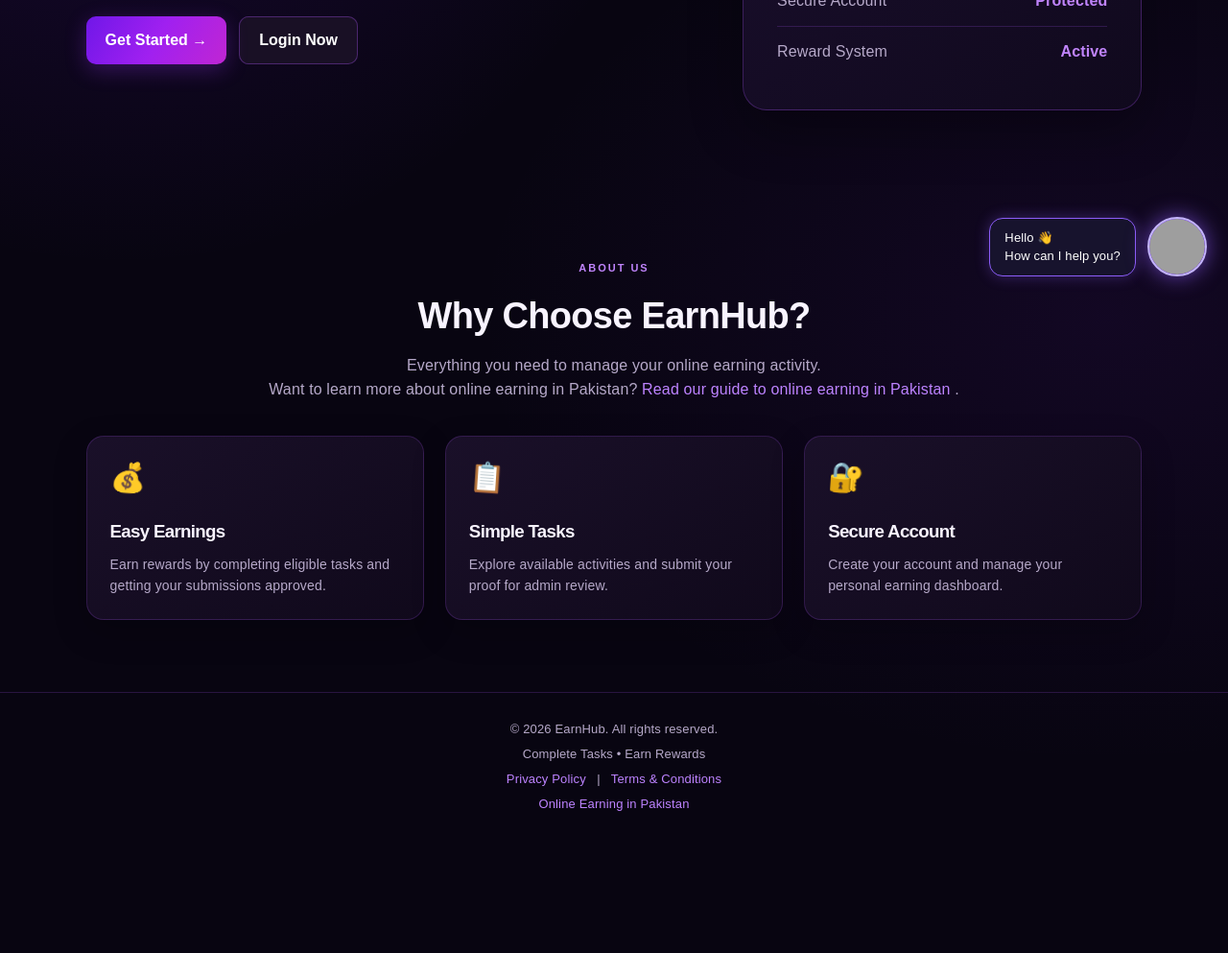
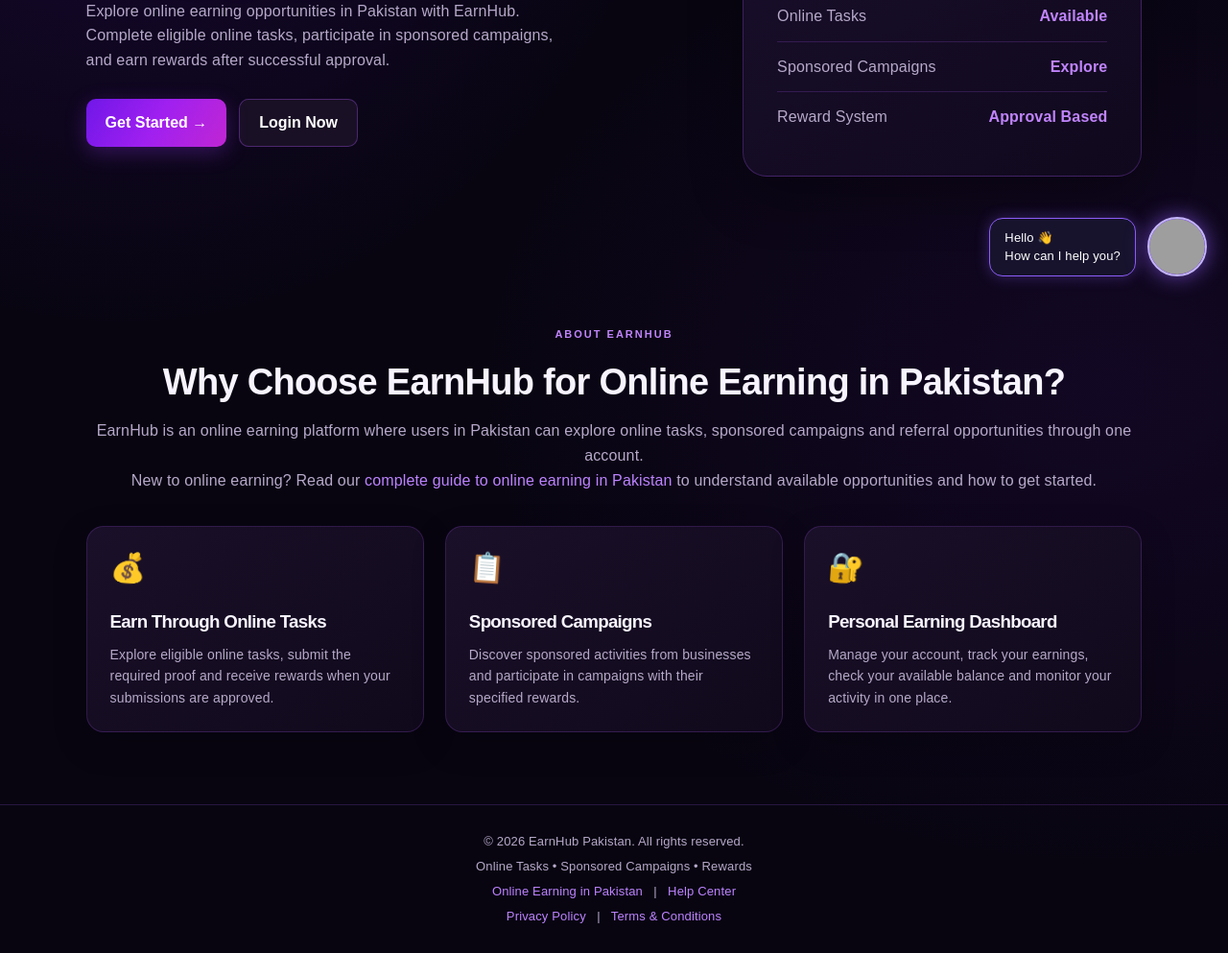
Before and after one commit to earnhub-live/earnhub-live.github.io, a plain HTML site: page index.html in a window 1280 px wide. Shown: the part 487-1480 px from the top of the page at 96% size. Before the commit the page ends 1364 px from the top, so only its background shows below. Drawn offline with nearby package versions, Linux system fonts and the light colour scheme; grey boxes are pictures that could not be loaded.

Commit message:
index.html
Improve homepage SEO content

```diff
--- a/index.html
+++ b/index.html
@@ -1,29 +1,32 @@
 <!DOCTYPE html>
 <html lang="en">
+
 <head>
     <meta charset="UTF-8">
     <meta name="viewport" content="width=device-width, initial-scale=1.0">
     <meta name="theme-color" content="#090d1e">
 
-    <title>EarnHub Pakistan | Complete Online Tasks & Earn Rewards</title>
+    <title>EarnHub Pakistan - Online Tasks & Rewards Platform</title>
 
-    <meta name="description" content="EarnHub is an online task and rewards platform in Pakistan. Explore available tasks, submit your work for review, and manage your rewards in one place.">
+    <meta name="description" content="Explore online earning opportunities in Pakistan with EarnHub. Discover available online tasks, sponsored campaigns and referral rewards in one platform.">
 
     <meta name="robots" content="index, follow">
     <link rel="canonical" href="https://earnhub-live.github.io/">
+
     <link rel="icon" type="image/png" href="https://earnhub-live.github.io/favicon.png">
 
     <meta property="og:type" content="website">
-    <meta property="og:title" content="EarnHub Pakistan | Complete Online Tasks & Earn Rewards">
-    <meta property="og:description" content="Join EarnHub to discover online earning opportunities, complete available tasks, and earn rewards.">
+    <meta property="og:site_name" content="EarnHub">
+    <meta property="og:title" content="EarnHub Pakistan - Online Tasks & Rewards Platform">
+    <meta property="og:description" content="Explore online tasks, sponsored campaigns and referral opportunities with EarnHub in Pakistan.">
     <meta property="og:url" content="https://earnhub-live.github.io/">
     <meta property="og:image" content="https://earnhub-live.github.io/og-image.png">
     <meta property="og:image:width" content="1200">
     <meta property="og:image:height" content="630">
 
     <meta name="twitter:card" content="summary_large_image">
-    <meta name="twitter:title" content="EarnHub Pakistan | Complete Online Tasks & Earn Rewards">
-    <meta name="twitter:description" content="Join EarnHub to discover online earning opportunities, complete available tasks, and earn rewards.">
+    <meta name="twitter:title" content="EarnHub Pakistan - Online Tasks & Rewards">
+    <meta name="twitter:description" content="Explore online tasks, sponsored campaigns and referral opportunities with EarnHub.">
     <meta name="twitter:image" content="https://earnhub-live.github.io/og-image.png">
 
     <link rel="stylesheet" href="style.css">
@@ -91,7 +94,6 @@
             }
         }
     </style>
-
 </head>
 
 <body>
@@ -200,16 +202,17 @@
 
     <div class="hero-content">
 
-            <span class="eyebrow">WELCOME TO EARNHUB</span>
+        <span class="eyebrow">WELCOME TO EARNHUB PAKISTAN</span>
 
         <h1>
-                Complete Tasks.
+            Complete Online Tasks.
             <span>Earn Rewards.</span>
         </h1>
 
         <p>
-                Start earning online by completing simple tasks.
-                Join EarnHub and manage your earnings from one place.
+            Explore online earning opportunities in Pakistan with EarnHub.
+            Complete eligible online tasks, participate in sponsored campaigns,
+            and earn rewards after successful approval.
         </p>
 
         <div class="hero-buttons">
@@ -230,26 +233,26 @@
 
         <div class="hero-icon">💰</div>
 
-            <h2>Earn More With EarnHub</h2>
+        <h2>Start Your Online Earning Journey</h2>
 
         <p>
-                Complete eligible tasks and collect rewards
-                after successful approval.
+            Discover eligible tasks and earning opportunities
+            through the EarnHub rewards platform.
         </p>
 
         <div class="hero-stat">
-                <span>Easy Tasks</span>
+            <span>Online Tasks</span>
             <strong>Available</strong>
         </div>
 
         <div class="hero-stat">
-                <span>Secure Account</span>
-                <strong>Protected</strong>
+            <span>Sponsored Campaigns</span>
+            <strong>Explore</strong>
         </div>
 
         <div class="hero-stat">
             <span>Reward System</span>
-                <strong>Active</strong>
+            <strong>Approval Based</strong>
         </div>
 
     </div>
@@ -261,19 +264,24 @@
 
     <div class="section-heading">
 
-            <span class="eyebrow">ABOUT US</span>
+        <span class="eyebrow">ABOUT EARNHUB</span>
 
-            <h2>Why Choose EarnHub?</h2>
+        <h2>Why Choose EarnHub for Online Earning in Pakistan?</h2>
 
         <p>
-                Everything you need to manage your online earning activity.
+            EarnHub is an online earning platform where users in Pakistan
+            can explore online tasks, sponsored campaigns and referral
+            opportunities through one account.
         </p>
+
         <p>
-    Want to learn more about online earning in Pakistan?
+            New to online earning? Read our
             <a href="online-earning-in-pakistan.html">
-        Read our guide to online earning in Pakistan
-    </a>.
+                complete guide to online earning in Pakistan
+            </a>
+            to understand available opportunities and how to get started.
         </p>
+
     </div>
 
     <div class="feature-grid">
@@ -281,57 +289,59 @@
         <article class="card">
             <div class="feature-icon">💰</div>
 
-                <h3>Easy Earnings</h3>
+            <h3>Earn Through Online Tasks</h3>
 
             <p>
-                    Earn rewards by completing eligible tasks
-                    and getting your submissions approved.
+                Explore eligible online tasks, submit the required proof
+                and receive rewards when your submissions are approved.
             </p>
         </article>
 
         <article class="card">
             <div class="feature-icon">📋</div>
 
-                <h3>Simple Tasks</h3>
+            <h3>Sponsored Campaigns</h3>
 
             <p>
-                    Explore available activities and submit
-                    your proof for admin review.
+                Discover sponsored activities from businesses and
+                participate in campaigns with their specified rewards.
             </p>
         </article>
 
         <article class="card">
             <div class="feature-icon">🔐</div>
 
-                <h3>Secure Account</h3>
+            <h3>Personal Earning Dashboard</h3>
 
             <p>
-                    Create your account and manage your
-                    personal earning dashboard.
+                Manage your account, track your earnings, check your
+                available balance and monitor your activity in one place.
             </p>
         </article>
 
     </div>
 
 </section>
-
 <!-- PUBLIC TASK INFORMATION -->
 <section id="publicTasks" class="section hidden">
 
     <div class="section-heading">
 
-            <span class="eyebrow">START EARNING</span>
+        <span class="eyebrow">ONLINE EARNING OPPORTUNITIES</span>
 
-            <h2>Available Opportunities</h2>
+        <h2>Explore Online Tasks and Earning Opportunities</h2>
 
         <p>
-                Sign in to explore tasks available in your account.
+            Join EarnHub to explore available online tasks, sponsored
+            campaigns and referral opportunities in Pakistan.
+            Sign in to view the activities available in your account,
+            review their requirements and submit eligible tasks for approval.
         </p>
 
         <br>
 
         <button class="btn-primary" onclick="showSignup()">
-                Create Your Account →
+            Create Your EarnHub Account →
         </button>
 
     </div>
@@ -1125,9 +1135,17 @@
 <!-- FOOTER -->
 <footer class="site-footer">
 
-    <p>© 2026 EarnHub. All rights reserved.</p>
+    <p>© 2026 EarnHub Pakistan. All rights reserved.</p>
 
-    <p>Complete Tasks • Earn Rewards</p>
+    <p>Online Tasks • Sponsored Campaigns • Rewards</p>
+
+    <p>
+        <a href="online-earning-in-pakistan.html">
+            Online Earning in Pakistan
+        </a>
+        &nbsp; | &nbsp;
+        <a href="help.html">Help Center</a>
+    </p>
 
     <p>
         <a href="privacy.html">Privacy Policy</a>
@@ -1135,13 +1153,8 @@
         <a href="terms.html">Terms &amp; Conditions</a>
     </p>
 
-    <p>
-        <a href="online-earning-in-pakistan.html">
-            Online Earning in Pakistan
-        </a>
-    </p>
+</footer>
 
-</footer>
 
 <!-- NAVIGATION HELPER -->
 <script>
```
Lines whose indentation alone changed are shown as unchanged.
